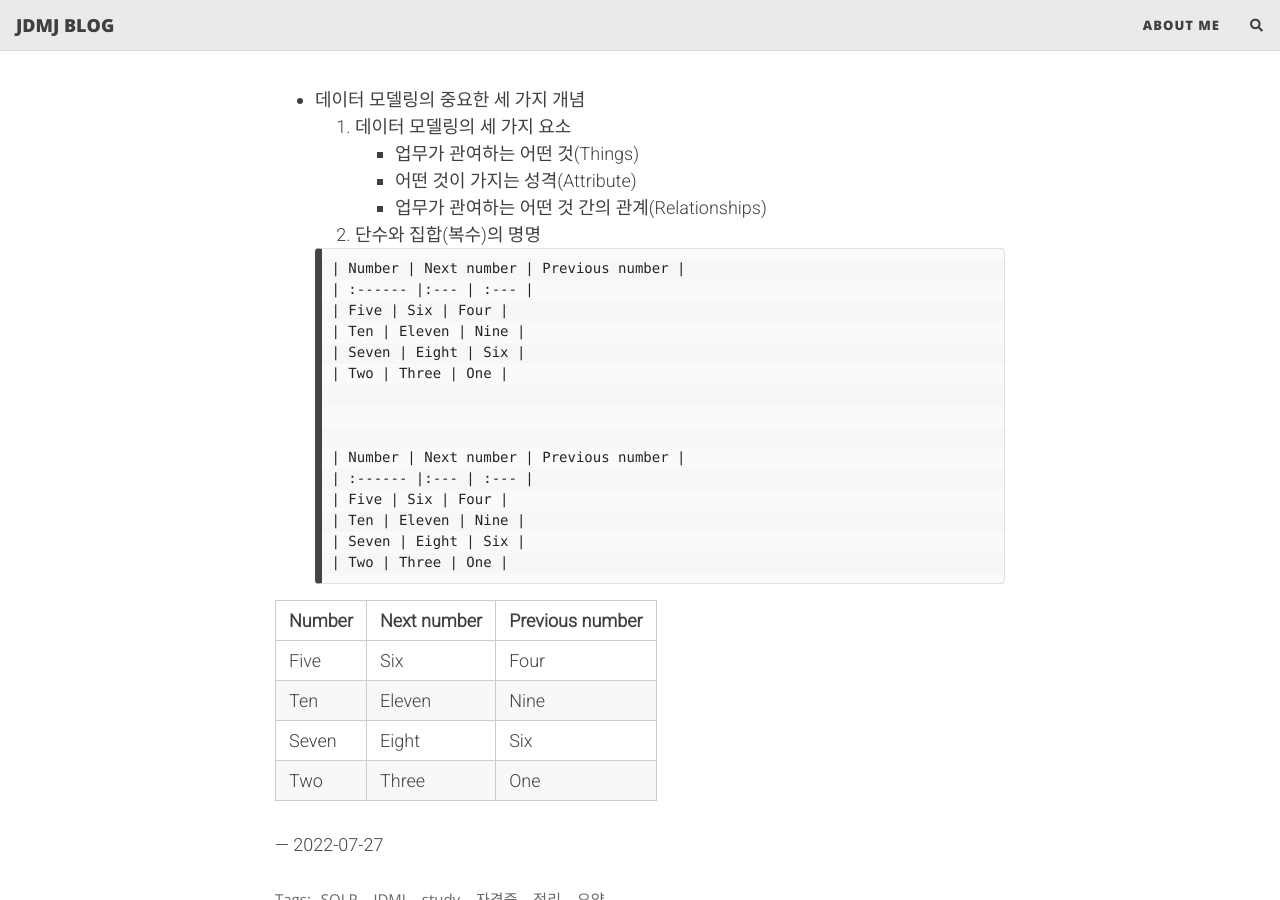
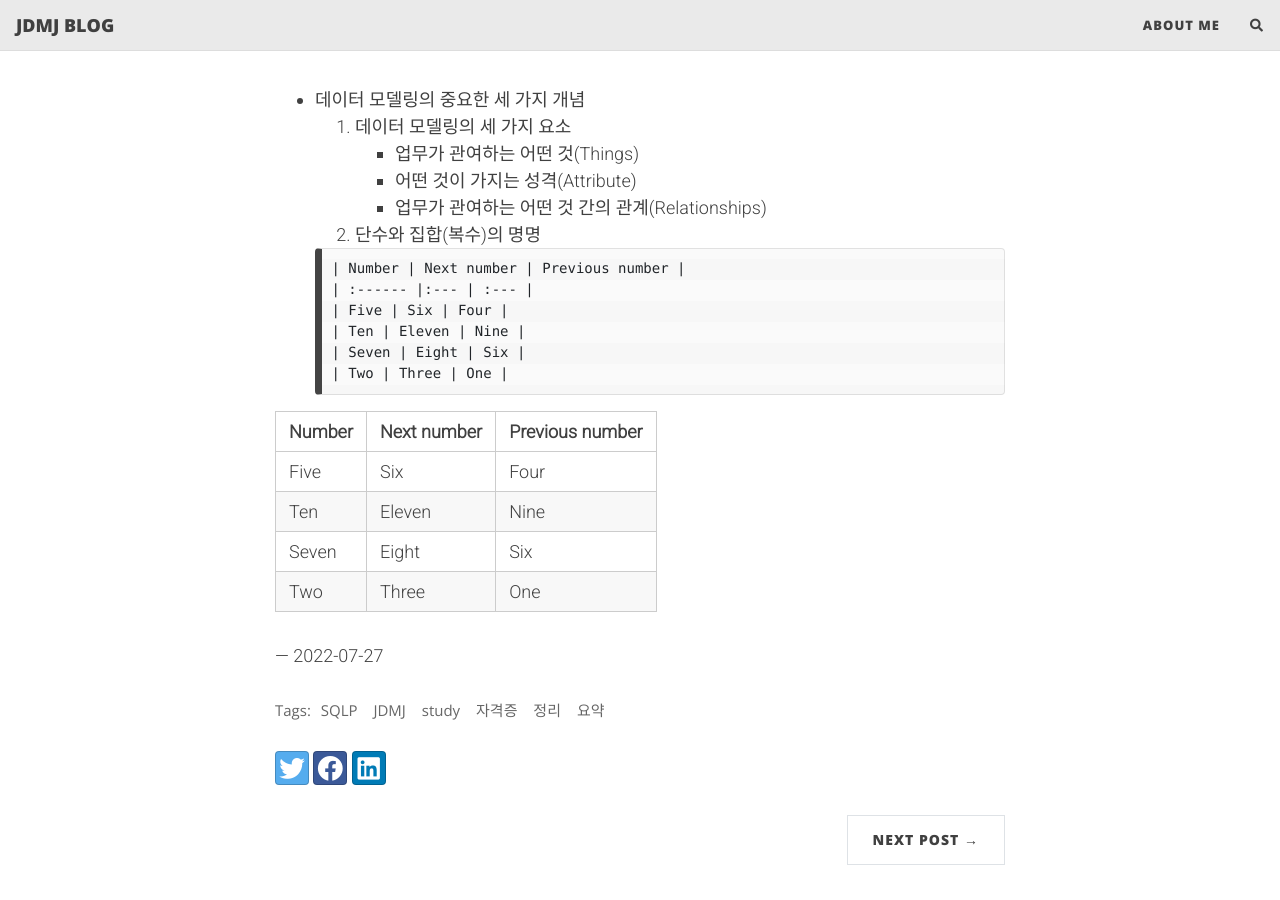
Before and after one commit to JDanmuji/JDanmuji.github.io, a Jekyll site: the page built from _posts/2022-07-26-SQLP STUDY 1.md, in a window 1280 px wide and 900 px high, scrolled down 3622 px. Built offline with Jekyll 4.4.1, drawn with Linux system fonts in a browser that asks for light colours; nearby versions of some CDN libraries; comment, search, counter and statistics services are not loaded.

Commit message:
표 수정

```diff
--- a/_posts/2022-07-26-SQLP STUDY 1.md
+++ b/_posts/2022-07-26-SQLP STUDY 1.md
@@ -151,15 +151,6 @@ tags: [SQLP, JDMJ, study, 자격증, 정리, 요약]
         | Two | Three | One |
 
 
-
-        | Number | Next number | Previous number |
-        | :------ |:--- | :--- |
-        | Five | Six | Four |
-        | Ten | Eleven | Nine |
-        | Seven | Eight | Six |
-        | Two | Three | One |
-
-
 | Number | Next number | Previous number |
 | :------ |:--- | :--- |
 | Five | Six | Four |
```
